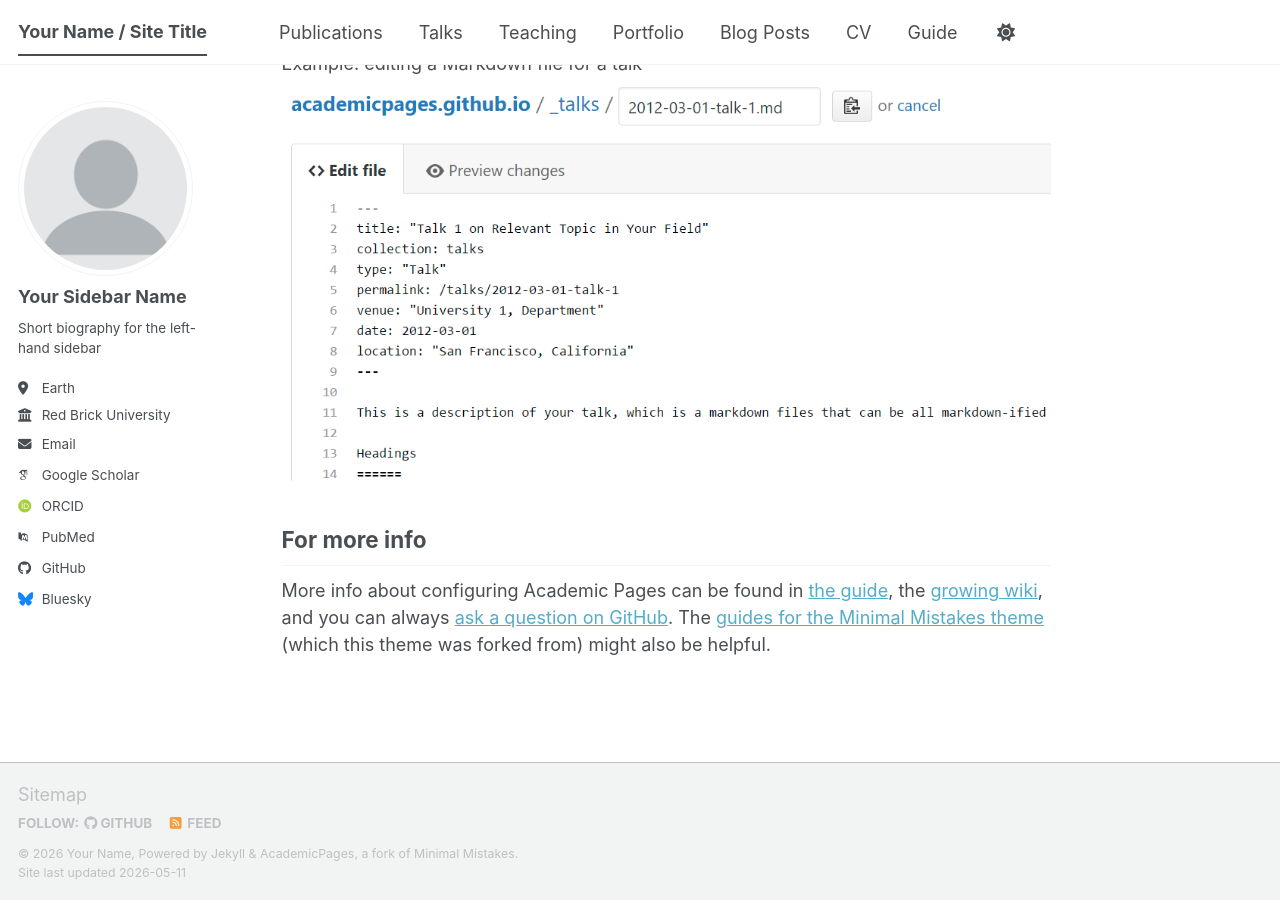
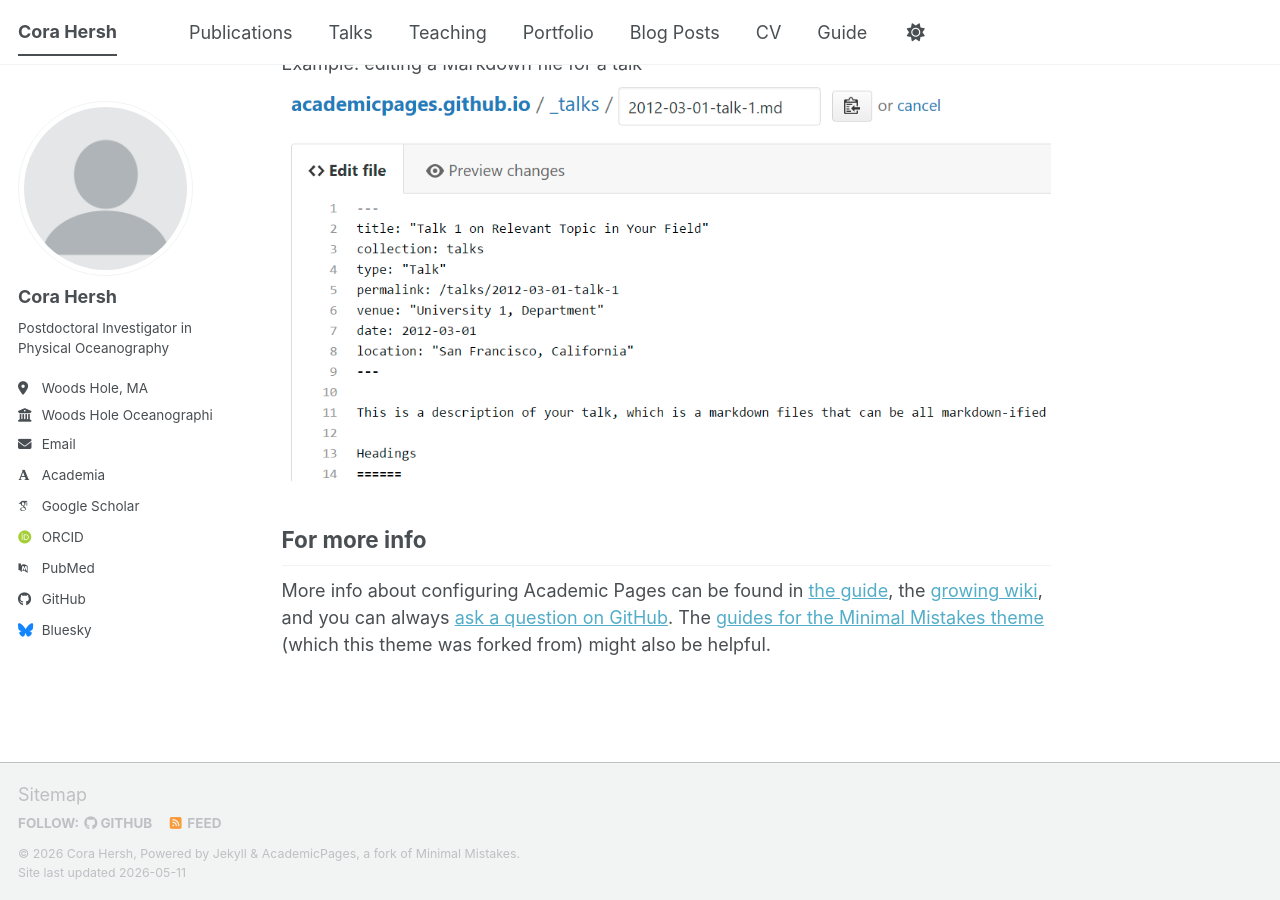
Before and after one commit to cora-a-hersh/cora-a-hersh, a Jekyll site: the page built from _pages/about.md, in a window 1280 px wide and 900 px high, scrolled down 2720 px. Built offline with Jekyll 4.4.1, drawn with Linux system fonts in a browser that asks for light colours; some web fonts are replaced; a script bundle is joined from its source files by our own code; library files that are not in the unit come from our copies.

Commit message:
Update _config.yml
update some fields

```diff
--- a/_config.yml
+++ b/_config.yml
@@ -9,14 +9,14 @@
 # Basic Site Settings
 locale                   : "en-US"
 site_theme               : "default" # The available themes options are "default", "air", "sunrise", "mint", "dirt" and "contrast"
-title                    : "Your Name / Site Title"
+title                    : "Cora Hersh"
 title_separator          : "-"
-name                     : &name "Your Name"
-description              : &description "Your Name's academic portfolio"   # Update this with a general description of your site, this is the default if not overridden by a page
-url                      : https://academicpages.github.io # The base hostname & protocol for your site e.g. "https://[your GitHub username].github.io",
+name                     : &name "Cora Hersh"
+description              : &description "Cora Hersh's academic portfolio"   # Update this with a general description of your site, this is the default if not overridden by a page
+url                      : https://cora-a-hersh.github.io # The base hostname & protocol for your site e.g. "https://[your GitHub username].github.io",
                                                            # or if you already have some other page hosted on Github then use "https://[your GitHub username].github.io/[Your Repo Name]"
 baseurl                  : "" # the subpath of your site, e.g. "/blog"
-repository               : "academicpages/academicpages.github.io"
+repository               : "cora-a-hersh/cora-a-hersh.github.io"
 
 # Site Author - The following control what appear as part of the author content on the side bar.
 #               If a field is blank the icon and link will not appear, otherwise it will be shown.
@@ -24,21 +24,21 @@ repository               : "academicpages/academicpages.github.io"
 author:
   # Biographic information
   avatar           : "profile.png"
-  name             : "Your Sidebar Name"
+  name             : "Cora Hersh"
   pronouns         : # example: "she/her"
-  bio              : "Short biography for the left-hand sidebar"
-  location         : "Earth"
-  employer         : "Red Brick University"
+  bio              : "Postdoctoral Investigator in Physical Oceanography"
+  location         : "Woods Hole, MA"
+  employer         : "Woods Hole Oceanographic Institution"
   uri              : # URL
-  email            : "none@example.org"
+  email            : "chersh@whoi.edu"
 
   # Academic websites
-  academia         : # URL
+  academia         : "https://www.whoi.edu/profile/chersh/" # URL
   arxiv            : # URL - Update with the correct link to your profile
-  googlescholar    : "https://scholar.google.com/citations?user=PS_CX0AAAAAJ"
+  googlescholar    : "https://scholar.google.com/citations?user=Iq2ndlIAAAAJ"
   inspire-hep      : # URL
   impactstory      : # URL
-  orcid            : "https://orcid.org/yourorcidurl"
+  orcid            : "https://orcid.org/0009-0006-5735-811X"
   semantic         : # URL
   ssrn             : # URL
   pubmed           : "https://www.ncbi.nlm.nih.gov/pubmed/?term=john+snow"
@@ -51,13 +51,13 @@ author:
   bitbucket        : # Username - Update with your username on the site
   codepen          : # Username
   dribbble         : # Username
-  github           : "academicpages"
+  github           : "cora-a-hersh"
   kaggle           : # Username
   stackoverflow    : # User number or user number and name (i.e., use "1" or "1/jeff-atwood")
 
   # Social media
   artstation       : # Username
-  bluesky          : "bsky.app" # Replace this with you Bluesky username
+  bluesky          : "chersh.bsky.social" # Replace this with you Bluesky username
   facebook         : # Username
   flickr           : # Username
   foursquare       : # Username
```
